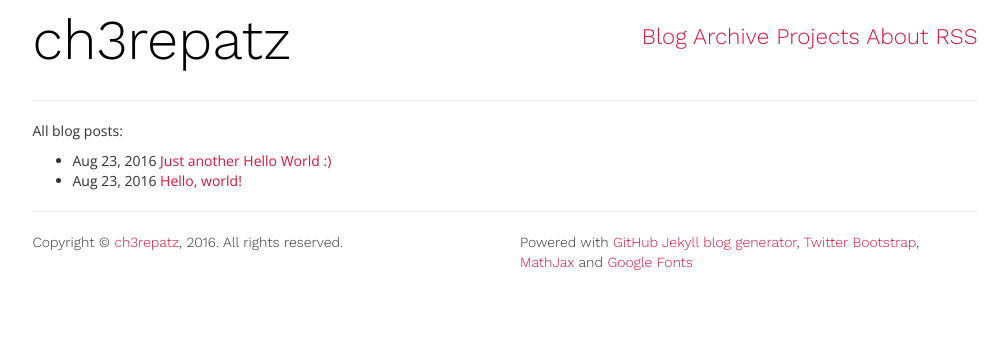
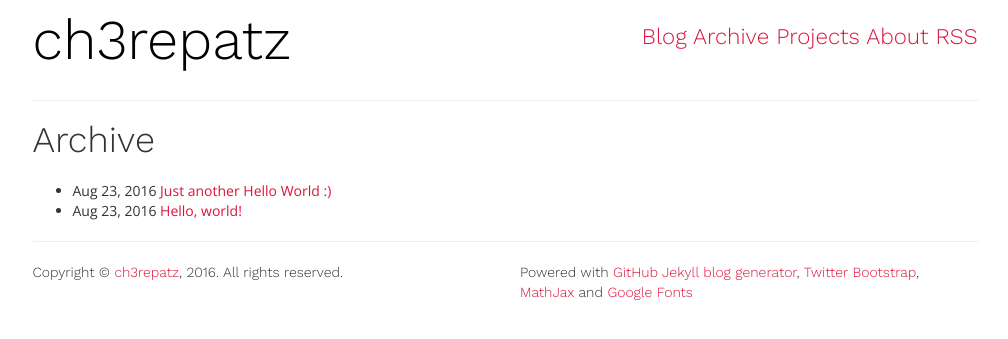
Before and after one commit to ch3repatz/ch3repatz.github.io, a Jekyll site: the page built from archive.html, in a window 1280 px wide. Shown: the top 339 px of the page, without its empty margins (135-1143 px from the left). Built offline with Jekyll 4.4.1, drawn with Linux system fonts in a browser that asks for light colours.

Commit message:
Update archive.html

```diff
--- a/archive.html
+++ b/archive.html
@@ -5,7 +5,7 @@ title: Archive
 math: yes
 ---
 
-<p>All blog posts:</p>
+<h1>Archive</h1>
 
 <ul>
 {% for post in site.posts %}
```
